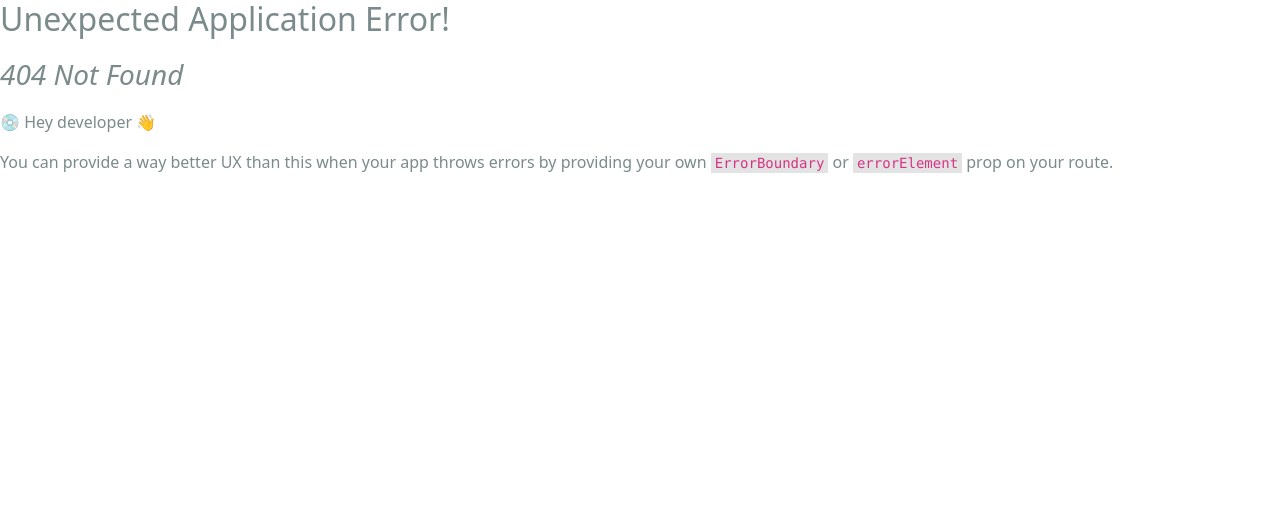
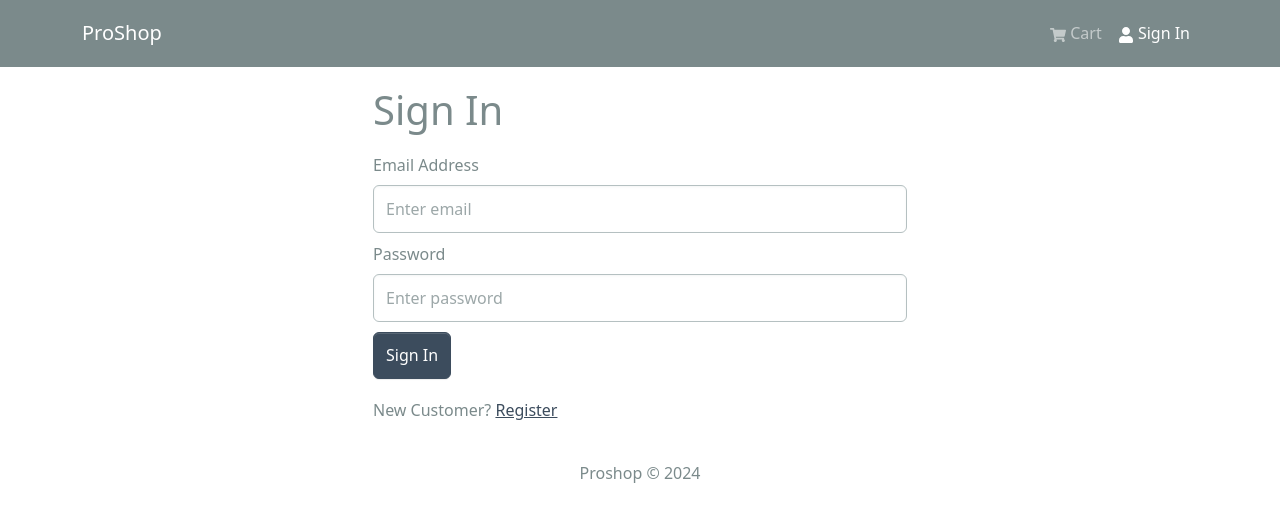
Before and after one commit to renukakul/eCommerceWebsite, a React (Create React App) app in the folder frontend/: page /login in a window 1280 px wide. Before the commit this address had no page. Shown: the top 522 px of the page. Built offline with nearby package versions, Linux system fonts and the light colour scheme.

Commit message:
LoginScreen and functionality

```diff
--- a/frontend/package.json
+++ b/frontend/package.json
@@ -18,6 +18,7 @@
     "react-router-bootstrap": "^0.26.2",
     "react-router-dom": "^6.22.3",
     "react-scripts": "5.0.1",
+    "react-toastify": "^10.0.5",
     "web-vitals": "^2.1.4"
   },
   "scripts": {
--- a/frontend/src/App.js
+++ b/frontend/src/App.js
@@ -3,11 +3,16 @@
 import {Outlet} from 'react-router-dom'
 import Header from './components/Header'
 import Footer from './components/Footer';
-import HomeScreen from './screens/HomeScreen';
+
+
+import { ToastContainer } from 'react-toastify';
+import 'react-toastify/dist/ReactToastify.css';
+
 
 const App = () => {
   return (
     <>
+    <ToastContainer />
       <Header />
         <main className='py-3'>
           <Container>
--- /dev/null
+++ b/frontend/src/components/FormContainer.jsx
@@ -0,0 +1,15 @@
+import { Container, Row, Col } from 'react-bootstrap';
+
+const FormContainer = ({ children }) => {
+  return (
+    <Container>
+      <Row className='justify-content-md-center'>
+        <Col xs={12} md={6}>
+          {children}
+        </Col>
+      </Row>
+    </Container>
+  );
+};
+
+export default FormContainer;
--- a/frontend/src/components/Header.jsx
+++ b/frontend/src/components/Header.jsx
@@ -1,44 +1,60 @@
-import React from 'react'
-import {LinkContainer } from 'react-router-bootstrap';
-import { Navbar, Nav , Container, Badge } from 'react-bootstrap';
+import { Navbar, Nav, Container, NavDropdown, Badge } from 'react-bootstrap';
+import { FaShoppingCart, FaUser } from 'react-icons/fa';
+import { LinkContainer } from 'react-router-bootstrap';
 import { useSelector } from 'react-redux';
-import { FaShoppingCart, FaUser } from 'react-icons/fa';
-import logo from '../assets/logo.png'
-
 
 const Header = () => {
   const { cartItems } = useSelector((state) => state.cart);
+
+  const { userInfo } = useSelector((state) => state.auth);
+
+  const logoutHandler = () => {
+    console.log('logout');
+  };
+
   return (
     <header>
-        <Navbar bg='dark' variant='dark' expand ="lg" collapseOnSelect>
+      <Navbar bg='dark' variant='dark' expand='lg' collapseOnSelect>
         <Container>
-          <LinkContainer to ='/'>
-              <Navbar.Brand >
-                <img src={logo} alt ='proshop' />
-                Proshop
-              </Navbar.Brand>
+          <LinkContainer to='/'>
+            <Navbar.Brand>ProShop</Navbar.Brand>
           </LinkContainer>
           <Navbar.Toggle aria-controls='basic-navbar-nav' />
-            <Navbar.Collapse id="basic-navbar-nav">
+          <Navbar.Collapse id='basic-navbar-nav'>
             <Nav className='ms-auto'>
               <LinkContainer to='/cart'>
-                  <Nav.Link><FaShoppingCart /> Cart  {cartItems.length > 0 && (
+                <Nav.Link>
+                  <FaShoppingCart /> Cart
+                  {cartItems.length > 0 && (
                     <Badge pill bg='success' style={{ marginLeft: '5px' }}>
-                          {cartItems.reduce((a, c) => a + Number(c.qty), 0)}
+                      {cartItems.reduce((a, c) => a + c.qty, 0)}
                     </Badge>
-                  )}</Nav.Link>
+                  )}
+                </Nav.Link>
               </LinkContainer>
+              {userInfo ? (
+                <>
+                  <NavDropdown title={userInfo.name} id='username'>
+                    <LinkContainer to='/profile'>
+                      <NavDropdown.Item>Profile</NavDropdown.Item>
+                    </LinkContainer>
+                    <NavDropdown.Item onClick={logoutHandler}>
+                      Logout
+                    </NavDropdown.Item>
+                  </NavDropdown>
+                </>
+              ) : (
                 <LinkContainer to='/login'>
-                  <Nav.Link ><FaUser /> Sign Up</Nav.Link>
+                  <Nav.Link>
+                    <FaUser /> Sign In
+                  </Nav.Link>
                 </LinkContainer>
+              )}
             </Nav>
           </Navbar.Collapse>
-
         </Container>
-
       </Navbar>
     </header>
-  )
-}
-
-export default Header
+  );
+};
+export default Header;
--- a/frontend/src/constants.js
+++ b/frontend/src/constants.js
@@ -1,3 +1,3 @@
 export const BASE_URL = '';
 export const PRODUCTS_URL = '/api/products';
-export const USERS_UTL = '/api/users';
+export const USERS_URL = '/api/users';
--- a/frontend/src/index.js
+++ b/frontend/src/index.js
@@ -17,6 +17,7 @@
 import CartScreen from "./screens/CartScreen";
 import store from "./store";
 import { Provider } from "react-redux";
+import LoginScreen from "./screens/LoginScreens";
 
 const router = createBrowserRouter(
   createRoutesFromElements(
@@ -24,6 +25,7 @@
       <Route index={true} path="/" element={<HomeScreen />} />
       <Route path="/product/:id" element={<ProductScreen />} />
       <Route path='/cart' element={<CartScreen />} />
+      <Route path="/login" element={<LoginScreen />} />
     </Route>
   )
 );
--- /dev/null
+++ b/frontend/src/screens/LoginScreens.jsx
@@ -0,0 +1,88 @@
+import { useState, useEffect } from 'react';
+import { Link, useLocation, useNavigate } from 'react-router-dom';
+import { Form, Button, Row, Col } from 'react-bootstrap';
+import { useDispatch, useSelector } from 'react-redux';
+import Loader from '../components/Loader';
+import FormContainer from '../components/FormContainer';
+
+import { useLoginMutation } from '../slices/userApiSlice';
+import { setCredentials } from '../slices/authSlice';
+import { toast } from 'react-toastify';
+
+const LoginScreen = () => {
+  const [email, setEmail] = useState('');
+  const [password, setPassword] = useState('');
+
+  const dispatch = useDispatch();
+  const navigate = useNavigate();
+
+  const [login, { isLoading }] = useLoginMutation();
+
+  const { userInfo } = useSelector((state) => state.auth);
+
+  const { search } = useLocation();
+  const sp = new URLSearchParams(search);
+  const redirect = sp.get('redirect') || '/';
+
+  useEffect(() => {
+    if (userInfo) {
+      navigate(redirect);
+    }
+  }, [navigate, redirect, userInfo]);
+
+  const submitHandler = async (e) => {
+    e.preventDefault();
+    try {
+      const res = await login({ email, password }).unwrap();
+      dispatch(setCredentials({ ...res }));
+      navigate(redirect);
+    } catch (err) {
+      toast.error(err?.data?.message || err.error);
+    }
+  };
+
+  return (
+    <FormContainer>
+      <h1>Sign In</h1>
+
+      <Form onSubmit={submitHandler}>
+        <Form.Group className='my-2' controlId='email'>
+          <Form.Label>Email Address</Form.Label>
+          <Form.Control
+            type='email'
+            placeholder='Enter email'
+            value={email}
+            onChange={(e) => setEmail(e.target.value)}
+          ></Form.Control>
+        </Form.Group>
+
+        <Form.Group className='my-2' controlId='password'>
+          <Form.Label>Password</Form.Label>
+          <Form.Control
+            type='password'
+            placeholder='Enter password'
+            value={password}
+            onChange={(e) => setPassword(e.target.value)}
+          ></Form.Control>
+        </Form.Group>
+
+        <Button disabled={isLoading} type='submit' variant='primary'>
+          Sign In
+        </Button>
+
+        {isLoading && <Loader />}
+      </Form>
+
+      <Row className='py-3'>
+        <Col>
+          New Customer?{' '}
+          <Link to={redirect ? `/register?redirect=${redirect}` : '/register'}>
+            Register
+          </Link>
+        </Col>
+      </Row>
+    </FormContainer>
+  );
+};
+
+export default LoginScreen;
--- a/frontend/src/slices/authSlice.js
+++ b/frontend/src/slices/authSlice.js
@@ -21,6 +21,6 @@
   },
 });
 
-export const { setCredentials, logout } = authSlice.actions;
+export const { setCredentials} = authSlice.actions;
 
 export default authSlice.reducer;
```
Also changed, not shown: 1 other file (tests, documents, lock files or other folders). Lines whose indentation alone changed are shown as unchanged.
